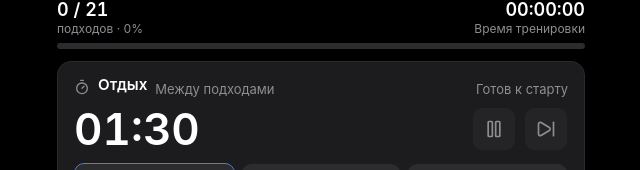
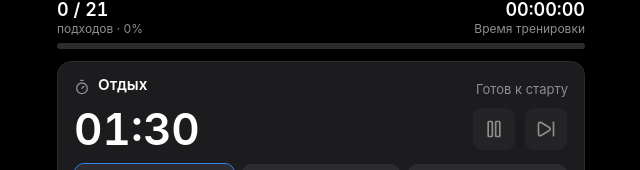
Before and after one commit to alexzomai/trenbolon-app, a Next.js app: page / in a window 1280 px wide. Shown: the part 182-352 px from the top of the page, without its empty margins (319-959 px from the left). Built offline with nearby package versions, Linux system fonts and the light colour scheme.

Commit message:
Remove redundant rest-kind caption

```diff
--- a/components/rest-timer.tsx
+++ b/components/rest-timer.tsx
@@ -11,7 +11,6 @@ import { cn } from "@/lib/utils"
 import { REST_SECONDS_MESSAGE, parseRestSeconds } from "@/lib/workout-editor"
 import { REST_PRESETS } from "@/lib/workout-plan"
 import {
-  REST_KIND_LABELS,
   TIMER_DISABLED_LABEL,
   TIMER_STATUS_LABELS,
   formatDuration,
@@ -194,10 +193,6 @@ export function RestTimer({
           <Timer aria-hidden="true" className="size-4 shrink-0 translate-y-px text-muted-foreground" />
           Отдых
         </h2>
-        {/* Which countdown this is, so a 03:00 rest is never a mystery. */}
-        <p className="text-[13px] text-muted-foreground" aria-live="polite">
-          {REST_KIND_LABELS[timer.kind]}
-        </p>
         <p className="ml-auto text-[13px] text-muted-foreground" aria-live="polite">
           {timerEnabled ? TIMER_STATUS_LABELS[timer.status] : TIMER_DISABLED_LABEL}
         </p>
```
Also changed, not shown: 1 other file (tests, documents, lock files or other folders).
